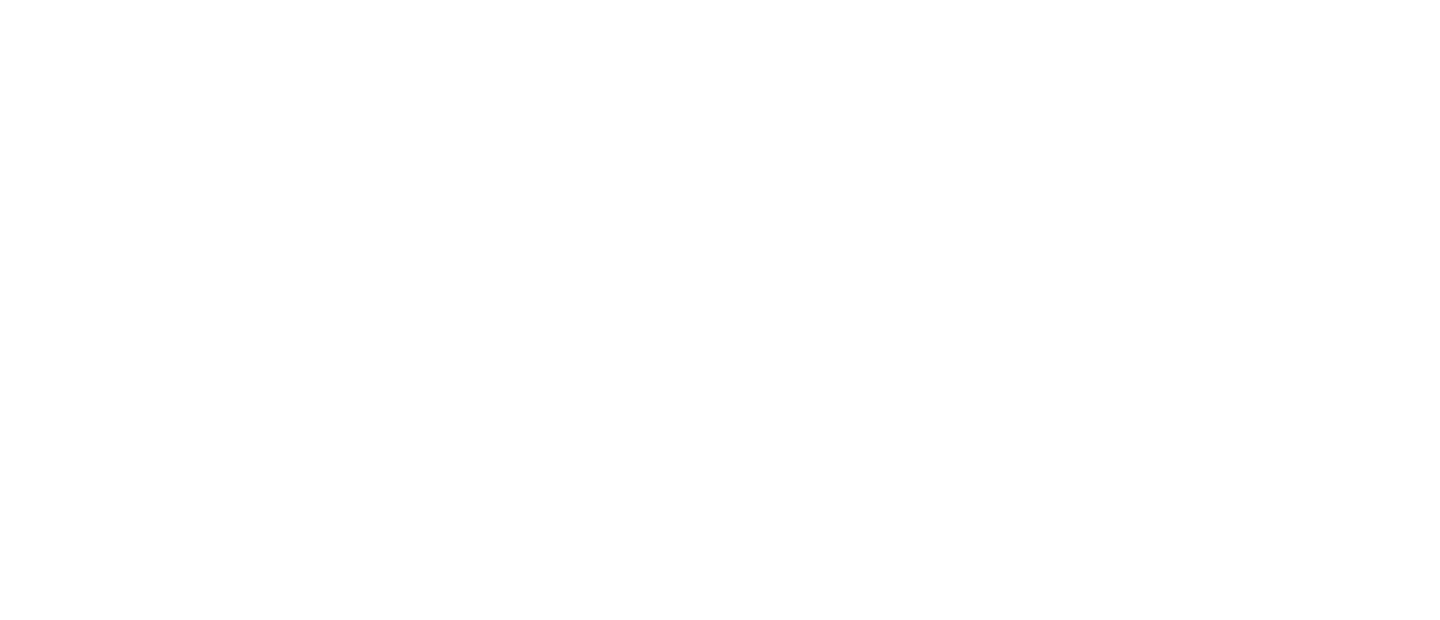
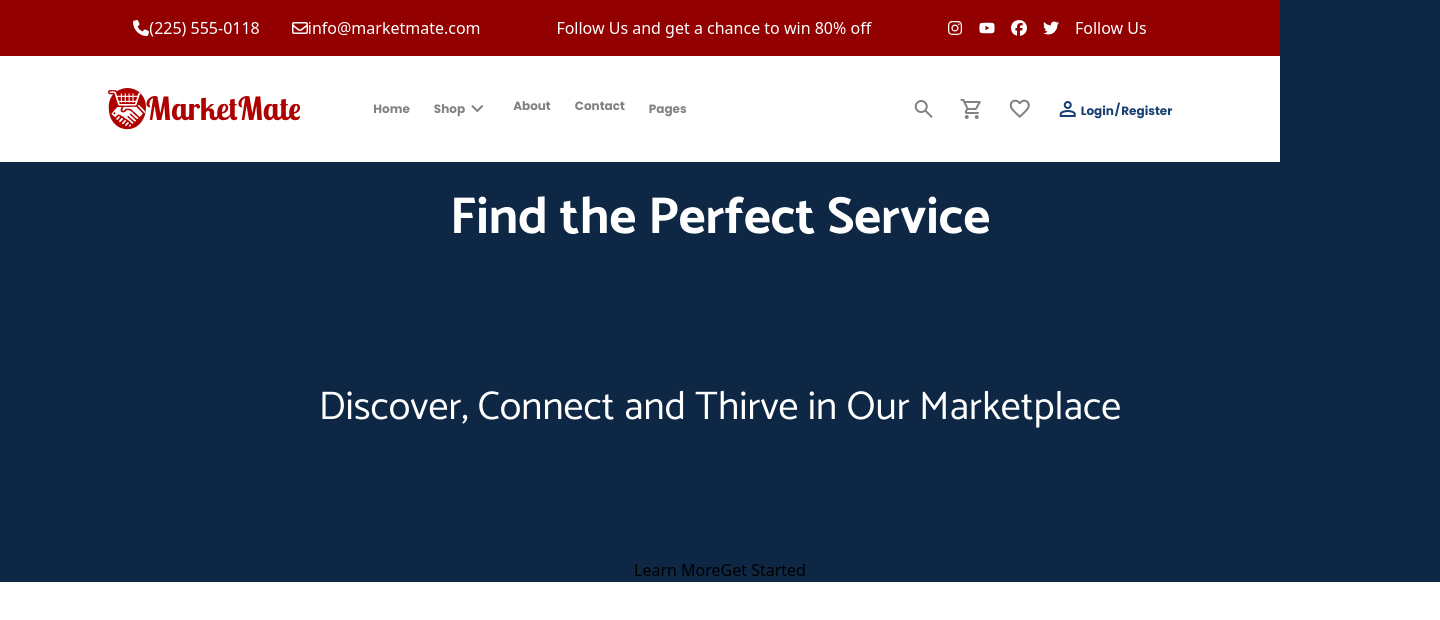
Before and after one commit to faithadewuyi/MarketMate, a React (Vite) app: page /about in a window 1280 px wide. Before the commit this address had no page. Shown: the top 620 px of the page, 1440 px wide, since content can reach past the window. Built offline with nearby package versions, Linux system fonts and the light colour scheme; a web font is replaced by a local one.

Commit message:
About section started

```diff
--- a/src/App.jsx
+++ b/src/App.jsx
@@ -2,7 +2,7 @@ import ForgotPassword from "./components/ForgotPassword";
 import Login from "./components/Login";
 import { Route, Routes } from "react-router-dom";
 import Signup from "./components/Signup";
-
+import About from "./components/About";
 import ContactComponent from "./components/ScreenSizes/ContactComponent";
 import Ongoing from "./components/Profile/Ongoing";
 import ReturnedOrders from "./components/Profile/ReturnedOrders";
@@ -14,6 +14,7 @@ const App = () => {
         <Route path="/" element={<Login />} />
         <Route path="sign-up" element={<Signup />} />
         <Route path="forgot-password" element={<ForgotPassword />} />
+        <Route path="/about" element={<About/>} />
         <Route path="/contact" element={<ContactComponent/>} />
         <Route path="/ongoing-order" element={<Ongoing/>} />
         <Route path="/returned-order" element={<ReturnedOrders/>} />
--- /dev/null
+++ b/src/components/About.jsx
@@ -0,0 +1,25 @@
+import Footer from "./Footer"
+import NavBar from "./NavBar"
+
+const About = () => {
+  return (
+    <div className="w-screen">
+      <NavBar />
+     <div className="min-h-screen">
+     <div className="  w-[1440px] h-[8388px] ">
+      <div className="mx-auto text-center space-y-16 bg-[#0E2744] w-full">
+
+      <p className="text-[40px] font-catamaran text-black">Discover, Connect and Thirve in Our Marketplace</p>
+      <h1 className="font-catamaran font-bold text-[52px] text-white">Find the Perfect Service</h1>
+      <p className="text-[40px] font-catamaran text-white">Discover, Connect and Thirve in Our Marketplace</p>
+      <button>Learn More</button>
+      <button>Get Started</button>
+      </div>
+      </div>
+     </div>
+    <Footer/>
+    </div>
+  )
+}
+
+export default About
--- a/src/components/NavBar.jsx
+++ b/src/components/NavBar.jsx
@@ -53,7 +53,7 @@ const NavBar = () => {
               <button>Shop</button>
               <span className="material-symbols-outlined">expand_more</span>
             </div>
-            <button>About</button>
+            <Link to="/about"> <button>About</button></Link>
            <Link to="/contact"> <button>Contact</button></Link>
             <button>Pages</button>
           </div>
--- a/src/components/Profile/ReturnedOrders.jsx
+++ b/src/components/Profile/ReturnedOrders.jsx
@@ -1,8 +1,10 @@
 
-
+import NavBar from "../NavBar";
+import Footer from "../Footer";
 const ReturnedOrders = () => {
   return (
-
+    <div className="w-screen">
+      <NavBar />
     <div className="w-[465px] h-[671px] flex items-center justify-center flex-col p-10 m-auto">
       <div className="w-[465px] h-[366px]">
         <img src="cart.png" alt="No Orders"></img>
@@ -12,6 +14,8 @@ const ReturnedOrders = () => {
         <p className="font-poppins font-normal text-[20px] text-[#000000] text-center">All your closed orders will be saved here </p>
         <button className="bg-[#920100] text-white w-[424px] h-[80px] font-poppins font-medium text-[28px] rounded-lg">Start Shopping</button>
       </div>
+      </div>
+      <Footer />
     </div>
   )
 }
```
